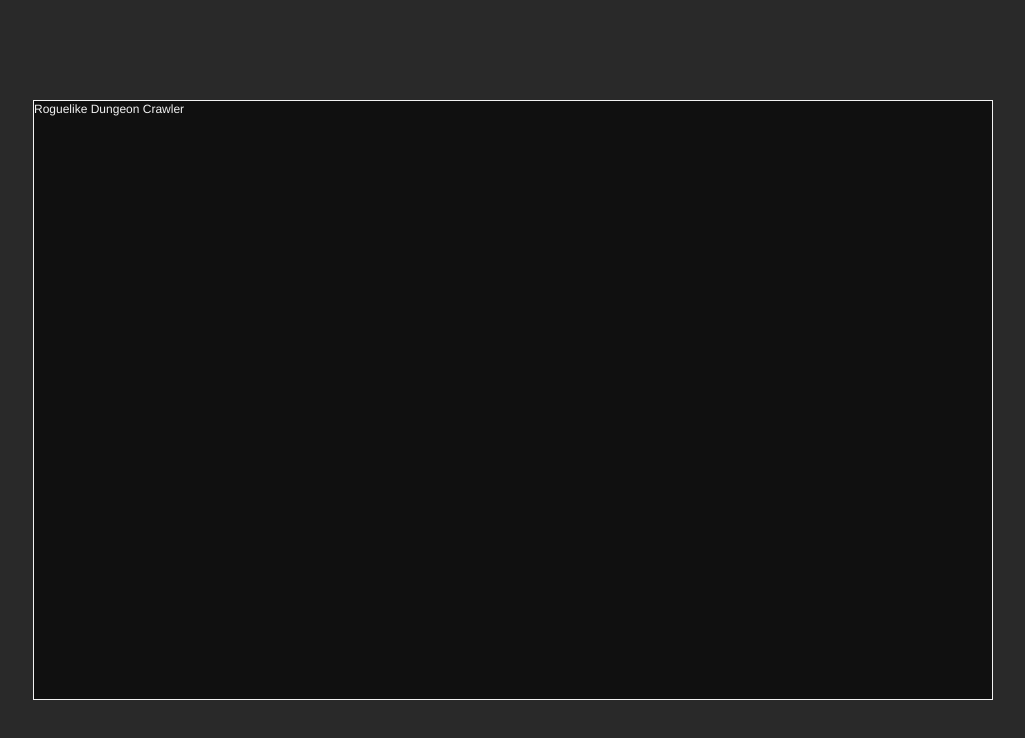
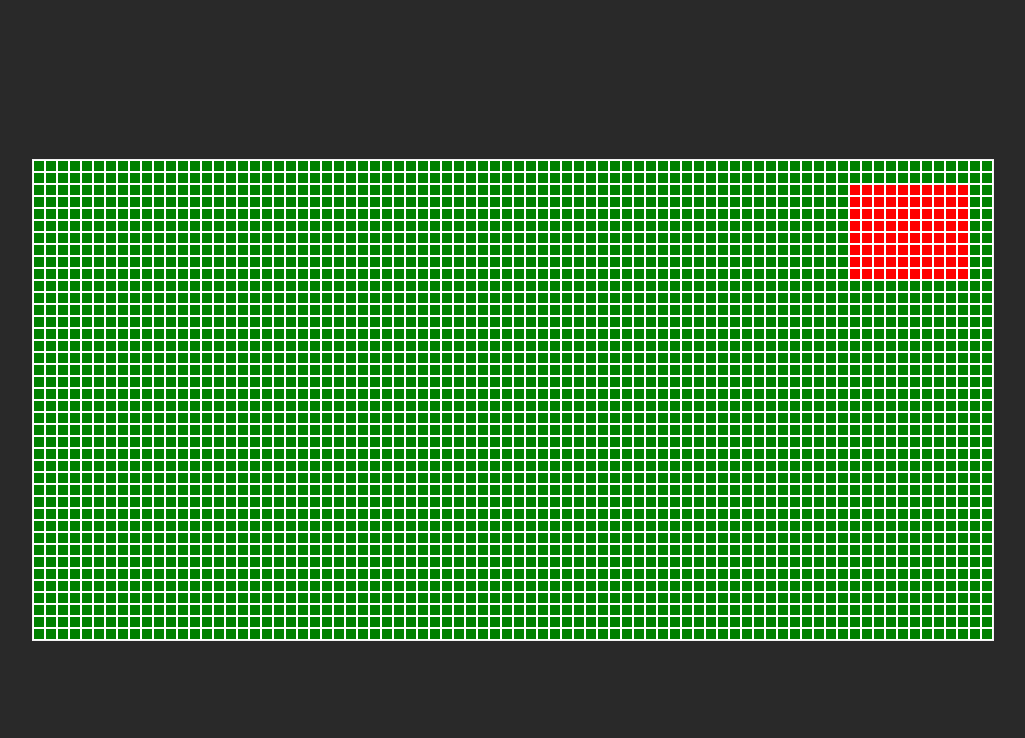
Before and after one commit to deseanellis/rogue, a React (Create React App) app: page / in a window 1280 px wide. Shown: the top 738 px of the page, without its empty margins (127-1152 px from the left). Built offline with nearby package versions, Linux system fonts and the light colour scheme.

Commit message:
Generated Dungeon and Created 1 Room

```diff
--- a/public/scss/styles.scss
+++ b/public/scss/styles.scss
@@ -24,14 +24,14 @@ body {
 #root {
   background-color: darken($dark-grey, 10%);
   border: 1px solid $border-white;
-  width: 960px;
-  height: 600px;
+  //width: 960px;
+  //height: 600px;
 }
 
 #wrapper {
   display: flex;
   flex-direction: row;
-  width: 100%;
+  //width: 100%;
   height: 100%;
   .intro {
     flex-grow: 1;
@@ -63,68 +63,18 @@ body {
     flex-grow: 1;
     height: 100%;
     font-family: 'VT323', monospace;
-    .row {
+    .grid-row {
       display: flex;
       flex-direction: row;
-      .cell{
-        width: 24px;
-        height: 24px;
-        .hero {
-
+      .grid-cell{
+        width: 12px;
+        height: 12px;
+        border: 1px solid #FFF;
+        &.floor {
+          background-color: green;
         }
-        .monster-1 {
-
-        }
-        .monster-2 {
-
-        }
-        .monster-3 {
-
-        }
-        .monster-4 {
-
-        }
-        .monster-5 {
-
-        }
-        .monster-6 {
-
-        }
-        .weapon-1 {
-
-        }
-        .weapon-2 {
-
-        }
-        .weapon-3 {
-
-        }
-        .weapon-4 {
-
-        }
-        .armor-1 {
-
-        }
-        .armor-2 {
-
-        }
-        .armor-3 {
-
-        }
-        .armor-4 {
-
-        }
-        .health {
-
-        }
-        .door {
-
-        }
-        .stair {
-
-        }
-        .floor {
-
+        &.room {
+          background-color: red;
         }
         .wall {
 
--- a/public/style/styles.css
+++ b/public/style/styles.css
@@ -17,14 +17,11 @@ body {
 #root {
    background-color: #101010;
    border: 1px solid #F2F2F2;
-   width: 960px;
-   height: 600px;
 }
 
 #wrapper {
    display: flex;
    flex-direction: row;
-   width: 100%;
    height: 100%;
 }
 
@@ -66,14 +63,23 @@ body {
    font-family: 'VT323', monospace;
 }
 
-#wrapper .map .row {
+#wrapper .map .grid-row {
    display: flex;
    flex-direction: row;
 }
 
-#wrapper .map .row .cell {
-   width: 24px;
-   height: 24px;
+#wrapper .map .grid-row .grid-cell {
+   width: 12px;
+   height: 12px;
+   border: 1px solid #FFF;
+}
+
+#wrapper .map .grid-row .grid-cell.floor {
+   background-color: green;
+}
+
+#wrapper .map .grid-row .grid-cell.room {
+   background-color: red;
 }
 
 #wrapper .sidebar {
--- a/src/actions/index.js
+++ b/src/actions/index.js
@@ -0,0 +1,9 @@
+export const BUILD_DUNGEON = 'BUILD_DUNGEON';
+
+export function BuildDungeon() {
+  return(
+    {
+      type: BUILD_DUNGEON
+    }
+  );
+}
--- a/src/components/App.js
+++ b/src/components/App.js
@@ -1,9 +1,13 @@
 import React, { Component } from 'react';
+import Dungeon from './Dungeon';
 
 class App extends Component {
+
   render() {
     return (
-      <div>Roguelike Dungeon Crawler</div>
+      <div id="wrapper">
+          <Dungeon />
+      </div>
     );
   }
 }
--- /dev/null
+++ b/src/components/Dungeon.js
@@ -0,0 +1,38 @@
+import React, { Component } from 'react';
+import { connect } from 'react-redux';
+
+import { BuildDungeon } from '../actions';
+
+class Dungeon extends Component {
+
+  componentDidMount() {
+    this.props.BuildDungeon();
+  }
+
+  render() {
+
+    return(
+      <div className="map">
+        {this.props.dungeon.map((row, i) => {
+          return (
+            <div key={i} className="grid-row">
+              {row.map((cell, j) => {
+                return (
+                  <div key={j} className={`grid-cell ${cell.type}`}></div>
+                )
+              })}
+            </div>
+          )
+        })}
+      </div>
+    );
+  }
+}
+
+function mapStateToProps(state) {
+  return {
+    dungeon: state.dungeon.grid
+  }
+}
+
+export default connect(mapStateToProps, { BuildDungeon })(Dungeon);
--- /dev/null
+++ b/src/config/index.js
@@ -0,0 +1 @@
+export const GRID_SIZE = [40,80]; //Rows, Columns
--- /dev/null
+++ b/src/functions/index.js
@@ -0,0 +1,77 @@
+import _ from 'lodash';
+export default class $$ {
+
+  constructor() {
+
+  }
+
+  //Static Utility Functions
+  static buildDungeon(arr = [40,80], type='floor') {
+    var build = [];
+    var [rows, cols] = arr;
+
+    for (var i = 0; i < rows; i++) {
+      build.push([]);
+      for (var j = 0; j < cols; j++) {
+        build[i].push({x: i, y: j, id: (i * cols) + j, type});
+      }
+    }
+
+    return build;
+  }
+
+  static placeRooms(grid) {
+    //Initialising Variables
+    var rows = grid.length;
+    var cols = (grid.length > 0) ? grid[0].length : 0;
+
+    var initialRoomSize = this.initialRoomSize([[8,10],[10,15]]);
+
+    //Possible starting positions: top-left, top-right, bottom-left, bottom-right: row-cols
+    var startingPositions = [
+      [_.random(1,3), _.random(1,3)],
+      [_.random(1,3), _.random(cols-4,cols-2)],
+      [_.random(rows-4,rows-2), _.random(1,3)],
+      [_.random(rows-4,rows-2), _.random(cols-4, cols-2)]
+    ];
+
+    //Randomly select a starting point
+    let randomIndex = _.random(0,startingPositions.length -1);
+    var startingPosition = startingPositions[randomIndex];
+
+    //If index is 0 or 2 then build rooms from left-to-right (positive) else (negative)
+    var buildDirectionCol = (randomIndex === 0 || randomIndex === 2) ? 'positive' : 'negative';
+    var buildDirectionRow = (randomIndex === 2 || randomIndex === 3) ? 'positive' : 'negative';
+
+      for (let i = 0; i < initialRoomSize[0]; i++) {
+        //Iterate through rows
+        for (let j = 0; j < initialRoomSize[1]; j++) {
+          //Iterate through cells for current row
+            let row = 0;
+            let col = 0;
+            if (buildDirectionRow === 'positive') {
+               row = (startingPosition[0])-i;
+            } else {
+              row = (startingPosition[0])+i;
+            }
+            if (buildDirectionCol === 'positive') {
+              col = (startingPosition[1])+j;
+            } else {
+              col = (startingPosition[1])-j;
+            }
+
+            grid[row][col].type = 'room';
+
+        }
+      }
+
+      return grid;
+  }
+
+  static initialRoomSize(arr = [[3,6],[6,9]]) {
+    var a = _.random(arr[0][0], arr[0][1]);
+    var b = _.random(arr[1][0], arr[1][1]);
+    return [a,b];
+  }
+
+}
--- a/src/reducers/index.js
+++ b/src/reducers/index.js
@@ -1,7 +1,8 @@
 import { combineReducers } from 'redux';
+import DungeonReducer from './reducer_dungeon';
 
 const rootReducer = combineReducers({
-  state: (state = {}) => state
+  dungeon: DungeonReducer
 });
 
 export default rootReducer;
--- /dev/null
+++ b/src/reducers/reducer_dungeon.js
@@ -0,0 +1,23 @@
+import _ from 'lodash';
+import $$ from '../functions';
+
+import { BUILD_DUNGEON } from '../actions';
+import { GRID_SIZE } from '../config';
+
+const INITIAL_STATE = {grid: []};
+
+const DungeonReducer = (state=INITIAL_STATE, action) => {
+  switch (action.type) {
+    case BUILD_DUNGEON:
+      //Initialisation of Dungeon
+      let grid = $$.buildDungeon(GRID_SIZE);
+      let gridRooms = $$.placeRooms(_.clone(grid));
+
+      return {...state, grid: gridRooms }
+    default:
+      return state;
+
+  }
+}
+
+export default DungeonReducer;
```
